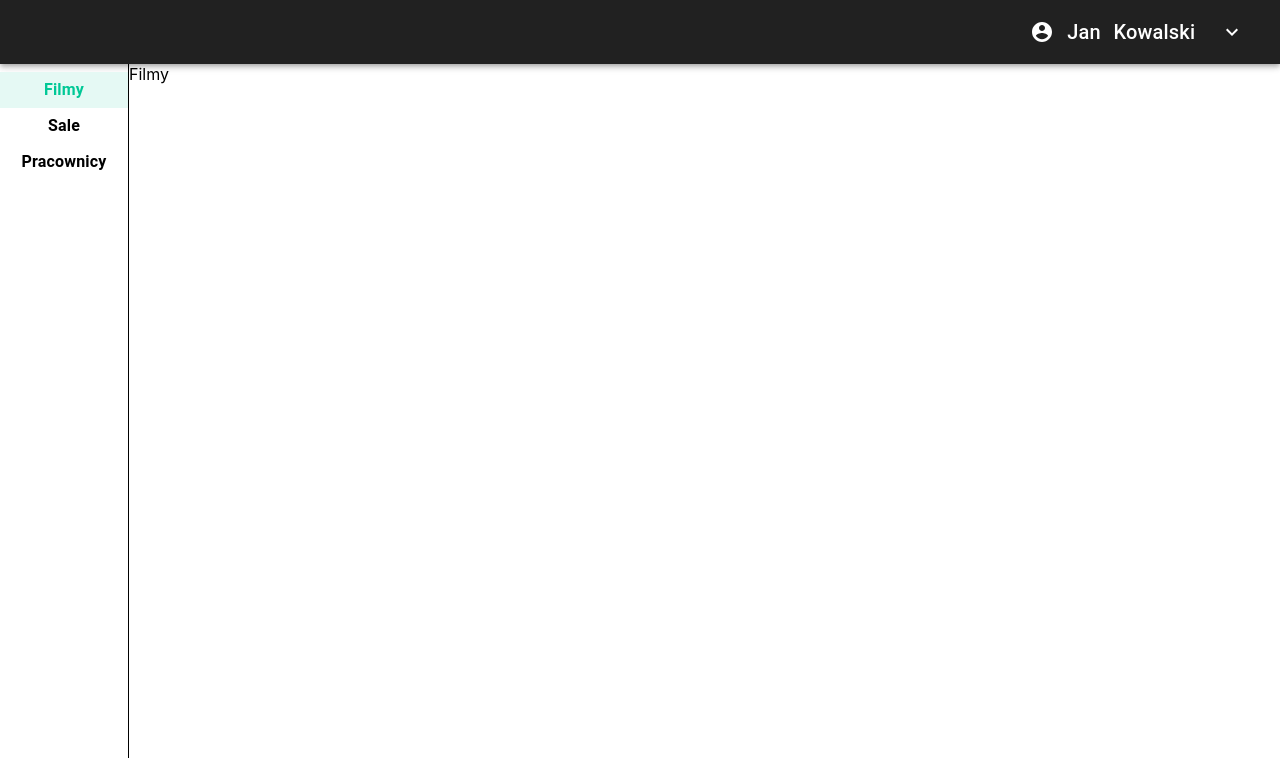
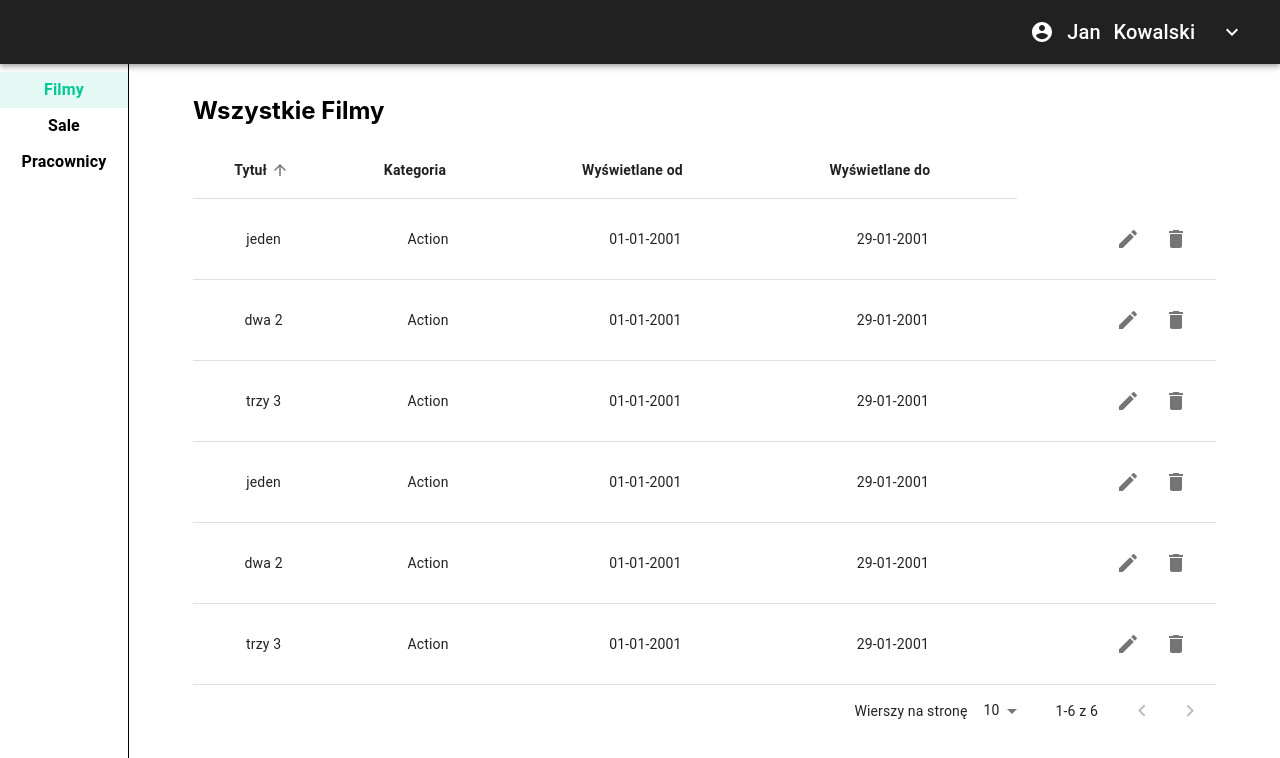
Before and after one commit to stelega/Project_IO, a React (Create React App) app in the folder ui/kino/: page /admin in a window 1280 px wide. Shown: the top 758 px of the page. Built offline with nearby package versions, Linux system fonts and the light colour scheme.

Commit message:
film list

```diff
--- a/ui/kino/src/components/Admin/Films/Films.tsx
+++ b/ui/kino/src/components/Admin/Films/Films.tsx
@@ -1,7 +1,94 @@
-import React from 'react';
+import React, { useState } from 'react';
+import styled from 'styled-components';
+import { Table } from '@material-ui/core';
+import { getFilms } from '../../../services/FilmService';
+import FilmsTableHead, {
+  Order,
+  FilmListData,
+} from './tableComponents/FilmsTableHead';
+import FilmsTableBody from './tableComponents/FilmsTableBody';
+import FilmsTablePagination from './tableComponents/FilmsTablePagination';
+import { PagedList } from '../../../models/PagedList';
+import { Film } from '../../../models/Films';
+
+const Container = styled.div`
+  margin-top: 4vh;
+  margin-left: 5vw;
+  margin-right: 5vw;
+`;
+const TableContainer = styled.div`
+  margin-top: 2vh;
+`;
+const Title = styled.div`
+  color: black;
+  font-size: 150%;
+  font-weight: bold;
+`;
 
 const Films = () => {
-  return <div>Filmy</div>;
+  const [order, setOrder] = useState<Order>('asc');
+  const [orderBy, setOrderBy] = useState<keyof FilmListData>('title');
+  const [page, setPage] = useState<number>(0);
+  const [rowsPerPage, setRowsPerPage] = useState<number>(10);
+  const handleRequestSort = (
+    event: React.MouseEvent<unknown>,
+    property: keyof FilmListData
+  ) => {
+    const isAsc = orderBy === property && order === 'asc';
+    setOrder(isAsc ? 'desc' : 'asc');
+    setOrderBy(property);
+  };
+  const films: PagedList<Film> = getFilms();
+  const handleChangePage = (event: unknown, newPage: number) => {
+    setPage(newPage);
+  };
+
+  const handleChangeRowsPerPage = (
+    event: React.ChangeEvent<HTMLInputElement>
+  ) => {
+    setRowsPerPage(Number(event.target.value));
+  };
+
+  const handleEditClick = (
+    event: React.MouseEvent<HTMLElement>,
+    movieId: string
+  ) => {
+    console.log(movieId);
+  };
+
+  const handleDeleteClick = (
+    event: React.MouseEvent<HTMLElement>,
+    movieId: string
+  ) => {
+    console.log(movieId);
+  };
+
+  return (
+    <Container>
+      <Title>Wszystkie Filmy</Title>
+      <TableContainer>
+        <Table>
+          <FilmsTableHead
+            order={order}
+            orderBy={orderBy}
+            onRequestSort={handleRequestSort}
+          />
+          <FilmsTableBody
+            films={films.data}
+            handleEditClick={handleEditClick}
+            handleDeleteClick={handleDeleteClick}
+          />
+        </Table>
+        <FilmsTablePagination
+          page={page}
+          totalCount={films.count}
+          rowsPerPage={rowsPerPage}
+          onChangePage={handleChangePage}
+          onChangeRowsPerPage={handleChangeRowsPerPage}
+        />
+      </TableContainer>
+    </Container>
+  );
 };
 
 export default Films;
--- /dev/null
+++ b/ui/kino/src/components/Admin/Films/tableComponents/FilmsTableBody.tsx
@@ -0,0 +1,48 @@
+import React from 'react';
+import { TableBody, TableRow, TableCell, IconButton } from '@material-ui/core';
+import EditIcon from '@material-ui/icons/Edit';
+import DeleteIcon from '@material-ui/icons/Delete';
+import { Film } from '../../../../models/Films';
+
+interface FilmsTableBodyProps {
+  films: Film[];
+  handleEditClick: (
+    event: React.MouseEvent<HTMLElement>,
+    movieId: string
+  ) => void;
+  handleDeleteClick: (
+    event: React.MouseEvent<HTMLElement>,
+    movieId: string
+  ) => void;
+}
+
+const FilmsTableBody = (props: FilmsTableBodyProps) => {
+  return (
+    <TableBody>
+      {props.films.map((row) => {
+        return (
+          <TableRow hover tabIndex={-1} key={row.movieId}>
+            <TableCell align='center'>{row.title}</TableCell>
+            <TableCell align='center'>{row.movieCategory}</TableCell>
+            <TableCell align='center'>{row.releaseDate}</TableCell>
+            <TableCell align='center'>{row.closeDate}</TableCell>
+            <TableCell align='right'>
+              <IconButton
+                onClick={(event) => props.handleEditClick(event, row.movieId)}>
+                <EditIcon />
+              </IconButton>
+              <IconButton
+                onClick={(event) =>
+                  props.handleDeleteClick(event, row.movieId)
+                }>
+                <DeleteIcon />
+              </IconButton>
+            </TableCell>
+          </TableRow>
+        );
+      })}
+    </TableBody>
+  );
+};
+
+export default FilmsTableBody;
--- /dev/null
+++ b/ui/kino/src/components/Admin/Films/tableComponents/FilmsTableHead.tsx
@@ -0,0 +1,96 @@
+import React from 'react';
+import {
+  TableHead,
+  TableRow,
+  TableCell,
+  TableSortLabel,
+} from '@material-ui/core';
+import styled from 'styled-components';
+
+const Bold = styled.div`
+  font-weight: bold;
+`;
+
+export interface FilmListData {
+  title: string;
+  category: string;
+  release_date: string;
+  close_date: string;
+}
+
+interface HeadCell {
+  disablePadding: boolean;
+  id: keyof FilmListData;
+  label: string;
+  numeric: boolean;
+}
+
+const headCells: HeadCell[] = [
+  {
+    id: 'title',
+    numeric: false,
+    disablePadding: false,
+    label: 'Tytuł',
+  },
+  {
+    id: 'category',
+    numeric: false,
+    disablePadding: false,
+    label: 'Kategoria',
+  },
+  {
+    id: 'release_date',
+    numeric: false,
+    disablePadding: false,
+    label: 'Wyświetlane od',
+  },
+  {
+    id: 'close_date',
+    numeric: false,
+    disablePadding: false,
+    label: 'Wyświetlane do',
+  },
+];
+
+export type Order = 'asc' | 'desc';
+
+interface FilmsTableHeadProps {
+  onRequestSort: (
+    event: React.MouseEvent<unknown>,
+    property: keyof FilmListData
+  ) => void;
+  order: Order;
+  orderBy: string;
+}
+
+const FilmsTableHead = (props: FilmsTableHeadProps) => {
+  const { order, orderBy, onRequestSort } = props;
+  const createSortHandler = (property: keyof FilmListData) => (
+    event: React.MouseEvent<unknown>
+  ) => {
+    console.log();
+    onRequestSort(event, property);
+  };
+  return (
+    <TableHead>
+      <TableRow>
+        {headCells.map((headCell) => (
+          <TableCell
+            key={headCell.id}
+            align={'center'}
+            padding={'default'}
+            sortDirection={orderBy === headCell.id ? order : false}>
+            <TableSortLabel
+              active={orderBy === headCell.id}
+              direction={orderBy === headCell.id ? order : 'asc'}
+              onClick={createSortHandler(headCell.id)}>
+              <Bold>{headCell.label}</Bold>
+            </TableSortLabel>
+          </TableCell>
+        ))}
+      </TableRow>
+    </TableHead>
+  );
+};
+
+export default FilmsTableHead;
--- /dev/null
+++ b/ui/kino/src/components/Admin/Films/tableComponents/FilmsTablePagination.tsx
@@ -0,0 +1,35 @@
+import React from 'react';
+import { TablePagination } from '@material-ui/core';
+
+interface FilmsTablePaginationProps {
+  page: number;
+  totalCount: number;
+  rowsPerPage: number;
+  onChangePage: any;
+  onChangeRowsPerPage: any;
+}
+
+const FilmsTablePagination = (props: FilmsTablePaginationProps) => {
+  const {
+    page,
+    totalCount,
+    rowsPerPage,
+    onChangePage,
+    onChangeRowsPerPage,
+  } = props;
+  return (
+    <TablePagination
+      rowsPerPageOptions={[5, 10, 25]}
+      component='div'
+      count={totalCount}
+      rowsPerPage={rowsPerPage}
+      page={page}
+      onChangePage={onChangePage}
+      onChangeRowsPerPage={onChangeRowsPerPage}
+      labelRowsPerPage={'Wierszy na stronę'}
+      labelDisplayedRows={({ from, to, count }) => `${from}-${to} z ${count}`}
+    />
+  );
+};
+
+export default FilmsTablePagination;
--- a/ui/kino/src/components/Admin/MainPage.tsx
+++ b/ui/kino/src/components/Admin/MainPage.tsx
@@ -8,6 +8,9 @@ import LeftMenu from '../LeftMenu';
 
 const Container = styled.div`
   display: flex;
+`;
+const Box = styled.div`
+  width: 90vw;
 `;
 
 const options: string[] = ['Filmy', 'Sale', 'Pracownicy'];
@@ -27,6 +30,7 @@ const AdminMainPage = () => {
           state={optionsState}
           handleChange={handleChange}
         />
+        <Box>
           {optionsState === 'Filmy' ? (
             <Films />
           ) : optionsState === 'Pracownicy' ? (
@@ -34,6 +38,7 @@ const AdminMainPage = () => {
           ) : (
             <Halls />
           )}
+        </Box>
       </Container>
     </>
   );
--- /dev/null
+++ b/ui/kino/src/models/Films.ts
@@ -0,0 +1,21 @@
+interface FilmDto {
+  age_category: string;
+  director: string;
+  duration: number;
+  movie_category: string;
+  movie_id: string;
+  release_date: string;
+  close_date: string;
+  title: string;
+}
+
+export interface Film {
+  ageCategory: string;
+  director: string;
+  duration: number;
+  movieCategory: string;
+  movieId: string;
+  releaseDate: string;
+  closeDate: string;
+  title: string;
+}
--- /dev/null
+++ b/ui/kino/src/models/PagedList.ts
@@ -0,0 +1,4 @@
+export interface PagedList<T> {
+  count: number;
+  data: T[];
+}
--- /dev/null
+++ b/ui/kino/src/services/FilmService.ts
@@ -0,0 +1,70 @@
+import { PagedList } from './../models/PagedList';
+import { Film } from './../models/Films';
+
+export const getFilms = (): PagedList<Film> => {
+  return {
+    count: 6,
+    data: [
+      {
+        ageCategory: '16+',
+        director: 'Janek',
+        duration: 155,
+        movieCategory: 'Action',
+        movieId: '5b7a6629-03ca-4bed-969b-263265cf1c81',
+        releaseDate: '01-01-2001',
+        closeDate: '29-01-2001',
+        title: 'jeden',
+      },
+      {
+        ageCategory: '16+',
+        director: 'Janek',
+        duration: 155,
+        movieCategory: 'Action',
+        movieId: '5b7a6629-03ca-4bed-969b-263265cf1c82',
+        releaseDate: '01-01-2001',
+        closeDate: '29-01-2001',
+        title: 'dwa 2',
+      },
+      {
+        ageCategory: '16+',
+        director: 'Janek',
+        duration: 155,
+        movieCategory: 'Action',
+        movieId: '5b7a6629-03ca-4bed-969b-263265cf1c83',
+        releaseDate: '01-01-2001',
+        closeDate: '29-01-2001',
+        title: 'trzy 3',
+      },
+      {
+        ageCategory: '16+',
+        director: 'Janek',
+        duration: 155,
+        movieCategory: 'Action',
+        movieId: '5b7a6629-03ca-4bed-969b-263265cf1c84',
+        releaseDate: '01-01-2001',
+        closeDate: '29-01-2001',
+        title: 'jeden',
+      },
+      {
+        ageCategory: '16+',
+        director: 'Janek',
+        duration: 155,
+        movieCategory: 'Action',
+        movieId: '5b7a6629-03ca-4bed-969b-263265cf1c85',
+        releaseDate: '01-01-2001',
+        closeDate: '29-01-2001',
+        title: 'dwa 2',
+      },
+      {
+        ageCategory: '16+',
+        director: 'Janek',
+        duration: 155,
+        movieCategory: 'Action',
+        movieId: '5b7a6629-03ca-4bed-969b-263265cf1c86',
+        releaseDate: '01-01-2001',
+        closeDate: '29-01-2001',
+        title: 'trzy 3',
+      },
+    ],
+  };
+};
```
Lines whose indentation alone changed are shown as unchanged.
